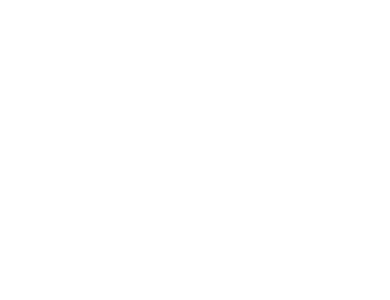
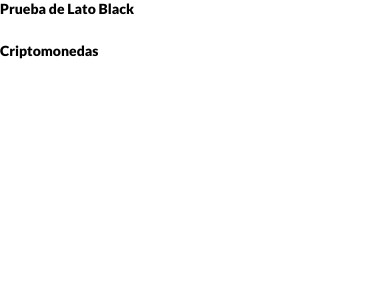
Before and after one commit to MendietaSergio/CotizadorCriptomonedas, a React Native app: screen / in a window 390 px wide. Shown: the top 300 px of the page. Built offline with nearby package versions, Linux system fonts and the light colour scheme.

Commit message:
añade importacion de fuente Lato-Black

```diff
--- a/App.js
+++ b/App.js
@@ -1,4 +1,5 @@
-import React from 'react';
+import React, { useState,useEffect } from 'react';
+import * as Font from "expo-font"
 import {
   StyleSheet,
   Text,
@@ -6,15 +7,33 @@
   StatusBar,
   SafeAreaView
 } from 'react-native';
+import Header from './components/Header/Header';
 
 export default function App() {
+  // forma de importar fuente externa.
+  const [fontsLoaded, setFontsLoaded] = useState(false);
+  useEffect(() =>{
+    if(!fontsLoaded){
+      loadFonts();
+    }
+  })
+  const loadFonts = async ( ) =>{
+    await Font.loadAsync({
+      'Lato-Black': require('./assets/fonts/Lato-Black.ttf')
+    })
+    setFontsLoaded(true)
+  }
   return (
     <>
-
+    <Text style={styles.prueba}>Prueba de Lato Black</Text>
+      <Header/>
     </>
   );
 }
 
 const styles = StyleSheet.create({
+  prueba: {
+    fontFamily:"Lato-Black"
+  }
 
 });
```
